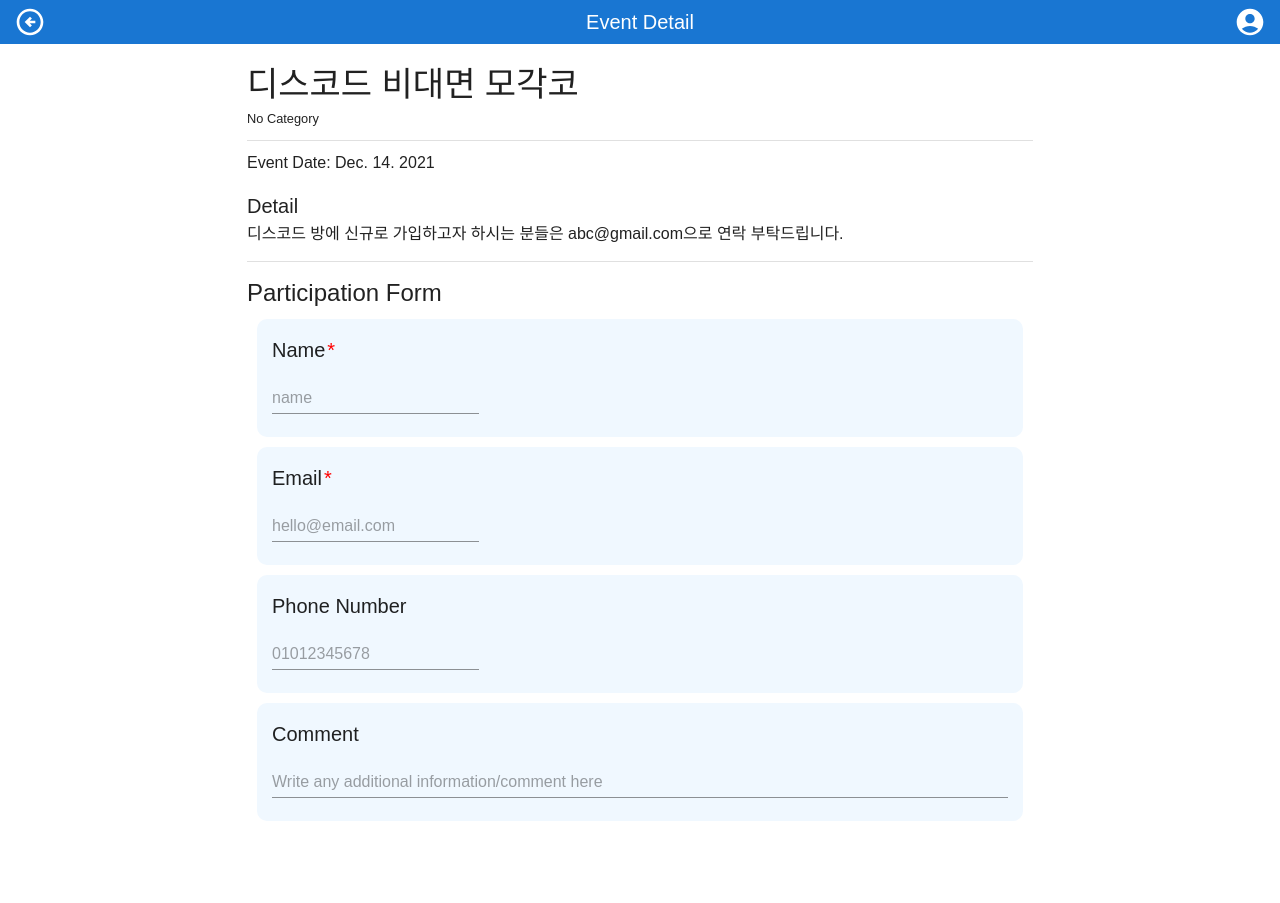
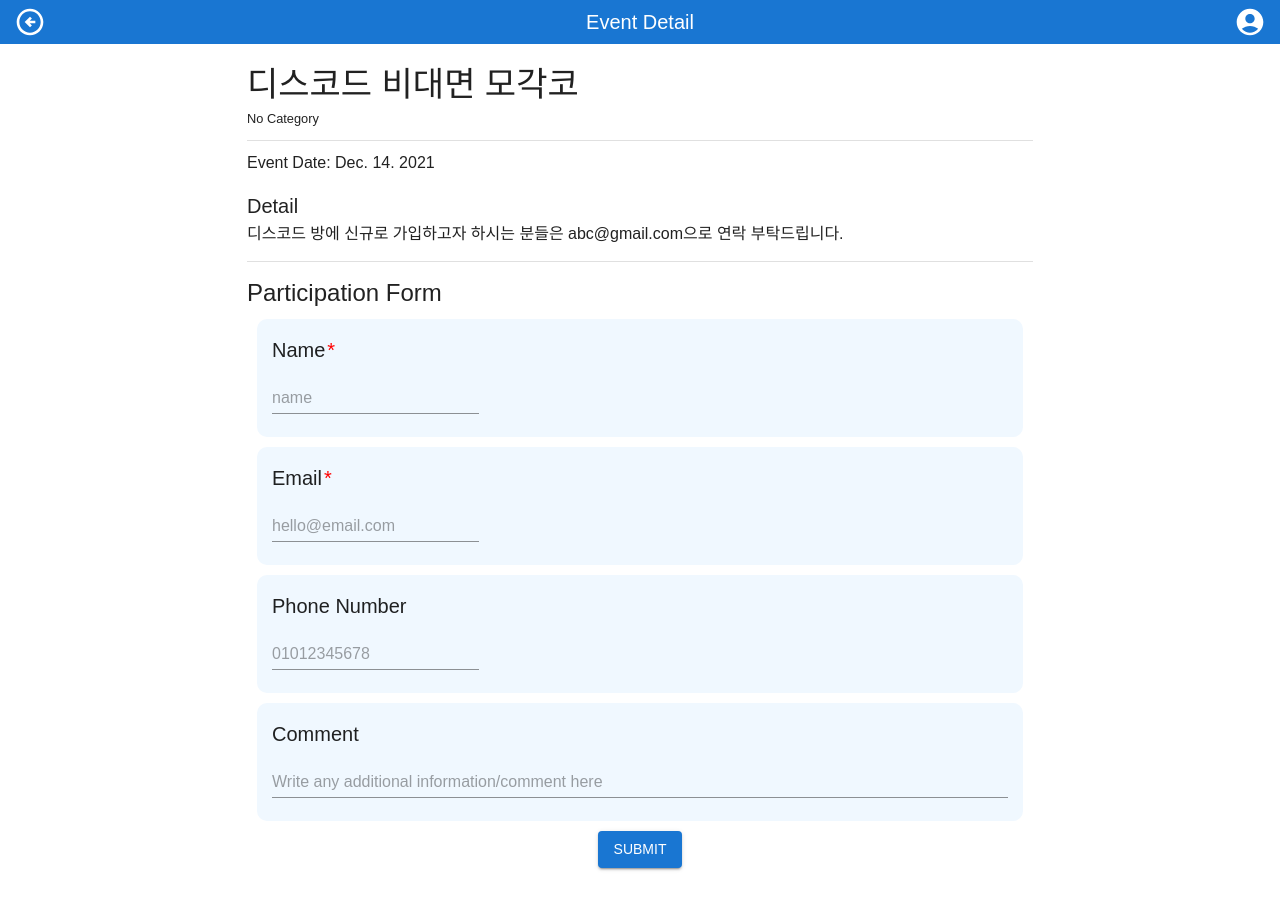
Before and after one commit to BusanDevelopers/BGM-Event-Calendar-Webpage, a React app: page /event/1 in a window 1280 px wide. Before the commit the page ends 844 px from the top, so only its background shows below. Built offline with nearby package versions, Linux system fonts and the light colour scheme; a web font is replaced by a local one.

Commit message:
Participation Form Layout

```diff
--- a/src/EventDetail.tsx
+++ b/src/EventDetail.tsx
@@ -32,7 +32,6 @@
   backBtn: { height: '32px', width: '32px', color: 'white' },
   detailWrapper: {
     flexGrow: 1,
-    maxHeight: '100%',
     display: 'inline-flex',
     justifyContent: 'center',
   },
--- a/src/components/EventDetail/ParticipationForm.tsx
+++ b/src/components/EventDetail/ParticipationForm.tsx
@@ -6,7 +6,7 @@
 
 import React from 'react';
 // Material UI
-import { Box, TextField, Typography } from '@mui/material';
+import { Box, Button, TextField, Typography } from '@mui/material';
 
 // Styles
 const style = {
@@ -48,6 +48,17 @@
   const formSubmit: React.FormEventHandler<HTMLFormElement> = React.useCallback(
     (event: React.SyntheticEvent) => {
       event.preventDefault();
+      console.log('Sumitted');
+    },
+    []
+  );
+
+  // EventHandlers to prevent submit on enter
+  const onKeyPress: React.KeyboardEventHandler = React.useCallback(
+    (event: React.KeyboardEvent) => {
+      if (event.key === 'Enter') {
+        event.preventDefault();
+      }
     },
     []
   );
@@ -114,6 +125,7 @@
               margin="normal"
               required
               onChange={onNameChange}
+              onKeyPress={onKeyPress}
             />
           </Box>
           <Box sx={style.formBox}>
@@ -140,6 +152,7 @@
               margin="normal"
               required
               onChange={onEmailChange}
+              onKeyPress={onKeyPress}
             />
           </Box>
           <Box sx={style.formBox}>
@@ -154,6 +167,7 @@
               error={phoneNumber.error}
               margin="normal"
               onChange={onPhoneNumberChange}
+              onKeyPress={onKeyPress}
             />
           </Box>
           <Box sx={style.formBox}>
@@ -170,6 +184,11 @@
               onChange={onCommentChange}
             />
           </Box>
+          <Box sx={{ display: 'flex', justifyContent: 'center' }}>
+            <Button type="submit" color="primary" variant="contained">
+              Submit
+            </Button>
+          </Box>
         </form>
       </Box>
     </>
```
